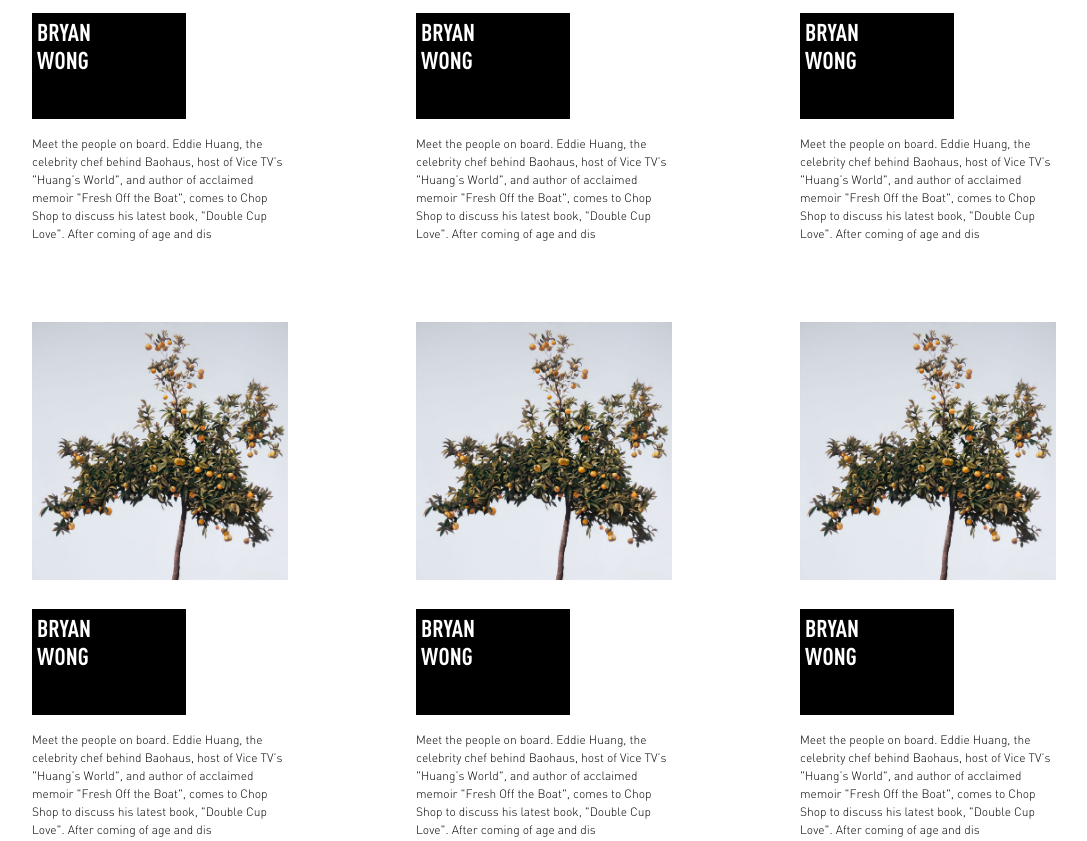
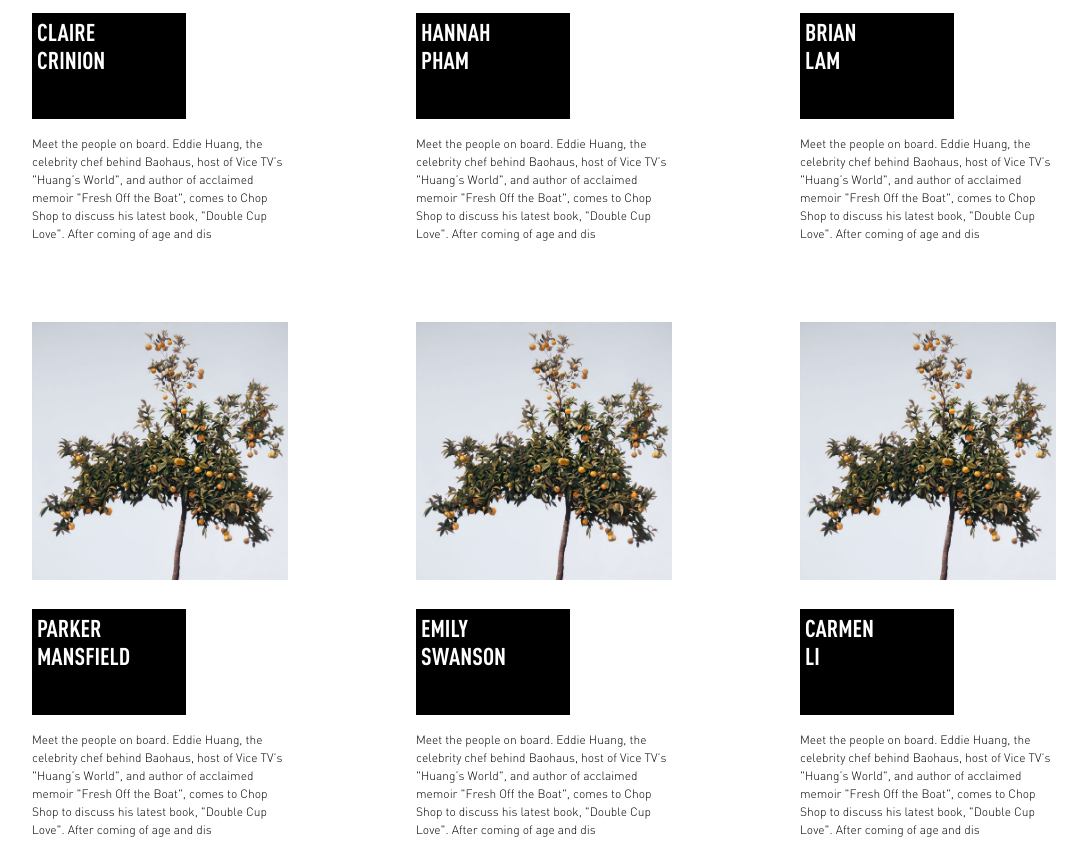
Before and after one commit to dfaucla/dfaucla.github.io, a plain HTML site: page team/index.html in a window 1280 px wide. Shown: the part 1460-2301 px from the top of the page, without its empty margins (32-1119 px from the left). Drawn offline with Linux system fonts and the light colour scheme.

Commit message:
board names

```diff
--- a/team/index.html
+++ b/team/index.html
@@ -33,7 +33,92 @@
 		<div class="profile">
 			<img src="../assets/images/sample.jpg"/>
 			<div class="three">
-				<div style="position: absolute;">BRYAN <br>WONG</br></div>
+				<div style="position: absolute;">CLAIRE <br>CRINION</br></div>
+				<div class="contactMember">
+					<ul>
+						<li>626 841 2143</li>
+						<li>bryanw0ng@g.ucla.edu</li>
+						<li>Likes peanut butter</li>
+					</ul>
+				</div>
+			</div>
+			<a>
+				Meet the people on board. Eddie Huang, the celebrity chef behind Baohaus, host of Vice TV’s "Huang’s World", and author of acclaimed memoir "Fresh Off the Boat", comes to Chop Shop to discuss his latest book, "Double Cup Love". After coming of age and dis
+			</a>
+		</div>
+
+		<div class="profile">
+			<img src="../assets/images/sample.jpg"/>
+			<div class="three">
+				<div style="position: absolute;">HANNAH <br>PHAM</br></div>
+				<div class="contactMember">
+					<ul>
+						<li>626 841 2143</li>
+						<li>bryanw0ng@g.ucla.edu</li>
+						<li>Likes peanut butter</li>
+					</ul>
+				</div>
+			</div>
+			<a>
+				Meet the people on board. Eddie Huang, the celebrity chef behind Baohaus, host of Vice TV’s "Huang’s World", and author of acclaimed memoir "Fresh Off the Boat", comes to Chop Shop to discuss his latest book, "Double Cup Love". After coming of age and dis
+			</a>
+		</div>
+
+		<div class="profile">
+			<img src="../assets/images/sample.jpg"/>
+			<div class="three">
+				<div style="position: absolute;">BRIAN <br>LAM</br></div>
+				<div class="contactMember">
+					<ul>
+						<li>626 841 2143</li>
+						<li>bryanw0ng@g.ucla.edu</li>
+						<li>Likes peanut butter</li>
+					</ul>
+				</div>
+			</div>
+			<a>
+				Meet the people on board. Eddie Huang, the celebrity chef behind Baohaus, host of Vice TV’s "Huang’s World", and author of acclaimed memoir "Fresh Off the Boat", comes to Chop Shop to discuss his latest book, "Double Cup Love". After coming of age and dis
+			</a>
+		</div>
+
+		<div class="profile">
+			<img src="../assets/images/sample.jpg"/>
+			<div class="three">
+				<div style="position: absolute;">PARKER <br>MANSFIELD</br></div>
+				<div class="contactMember">
+					<ul>
+						<li>626 841 2143</li>
+						<li>bryanw0ng@g.ucla.edu</li>
+						<li>Likes peanut butter</li>
+					</ul>
+				</div>
+			</div>
+			<a>
+				Meet the people on board. Eddie Huang, the celebrity chef behind Baohaus, host of Vice TV’s "Huang’s World", and author of acclaimed memoir "Fresh Off the Boat", comes to Chop Shop to discuss his latest book, "Double Cup Love". After coming of age and dis
+			</a>
+		</div>
+
+		<div class="profile">
+			<img src="../assets/images/sample.jpg"/>
+			<div class="three">
+				<div style="position: absolute;">EMILY <br>SWANSON</br></div>
+				<div class="contactMember">
+					<ul>
+						<li>626 841 2143</li>
+						<li>bryanw0ng@g.ucla.edu</li>
+						<li>Likes peanut butter</li>
+					</ul>
+				</div>
+			</div>
+			<a>
+				Meet the people on board. Eddie Huang, the celebrity chef behind Baohaus, host of Vice TV’s "Huang’s World", and author of acclaimed memoir "Fresh Off the Boat", comes to Chop Shop to discuss his latest book, "Double Cup Love". After coming of age and dis
+			</a>
+		</div>
+
+		<div class="profile">
+			<img src="../assets/images/sample.jpg"/>
+			<div class="three">
+				<div style="position: absolute;">CARMEN <br>LI</br></div>
 				<div class="contactMember">
 					<ul>
 						<li>626 841 2143</li>
@@ -67,58 +152,7 @@
 		<div class="profile">
 			<img src="../assets/images/sample.jpg"/>
 			<div class="three">
-				<div style="position: absolute;">BRYAN <br>WONG</br></div>
-				<div class="contactMember">
-					<ul>
-						<li>626 841 2143</li>
-						<li>bryanw0ng@g.ucla.edu</li>
-						<li>Likes peanut butter</li>
-					</ul>
-				</div>
-			</div>
-			<a>
-				Meet the people on board. Eddie Huang, the celebrity chef behind Baohaus, host of Vice TV’s "Huang’s World", and author of acclaimed memoir "Fresh Off the Boat", comes to Chop Shop to discuss his latest book, "Double Cup Love". After coming of age and dis
-			</a>
-		</div>
-
-		<div class="profile">
-			<img src="../assets/images/sample.jpg"/>
-			<div class="three">
-				<div style="position: absolute;">BRYAN <br>WONG</br></div>
-				<div class="contactMember">
-					<ul>
-						<li>626 841 2143</li>
-						<li>bryanw0ng@g.ucla.edu</li>
-						<li>Likes peanut butter</li>
-					</ul>
-				</div>
-			</div>
-			<a>
-				Meet the people on board. Eddie Huang, the celebrity chef behind Baohaus, host of Vice TV’s "Huang’s World", and author of acclaimed memoir "Fresh Off the Boat", comes to Chop Shop to discuss his latest book, "Double Cup Love". After coming of age and dis
-			</a>
-		</div>
-
-		<div class="profile">
-			<img src="../assets/images/sample.jpg"/>
-			<div class="three">
-				<div style="position: absolute;">BRYAN <br>WONG</br></div>
-				<div class="contactMember">
-					<ul>
-						<li>626 841 2143</li>
-						<li>bryanw0ng@g.ucla.edu</li>
-						<li>Likes peanut butter</li>
-					</ul>
-				</div>
-			</div>
-			<a>
-				Meet the people on board. Eddie Huang, the celebrity chef behind Baohaus, host of Vice TV’s "Huang’s World", and author of acclaimed memoir "Fresh Off the Boat", comes to Chop Shop to discuss his latest book, "Double Cup Love". After coming of age and dis
-			</a>
-		</div>
-
-		<div class="profile">
-			<img src="../assets/images/sample.jpg"/>
-			<div class="three">
-				<div style="position: absolute;">BRYAN <br>WONG</br></div>
+				<div style="position: absolute;">KAREN <br>FANN</br></div>
 				<div class="contactMember">
 					<ul>
 						<li>626 841 2143</li>
```
